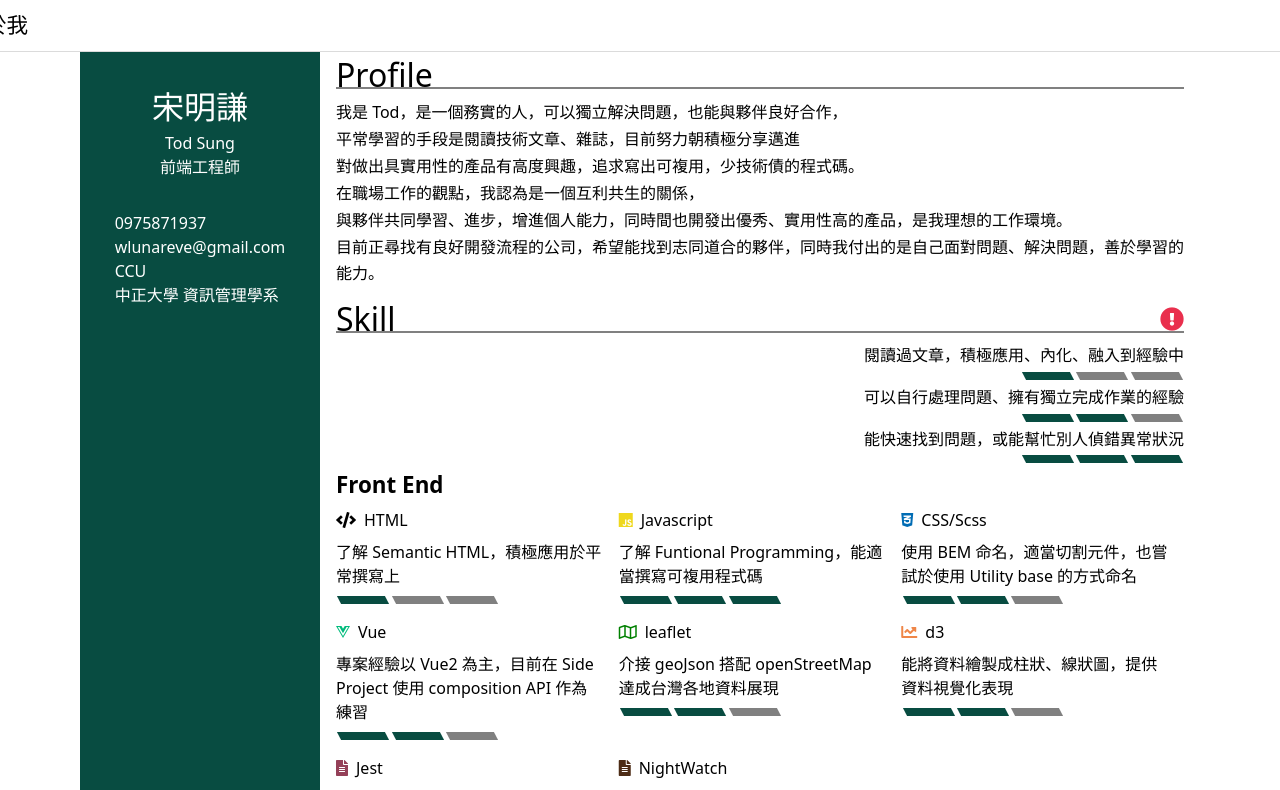
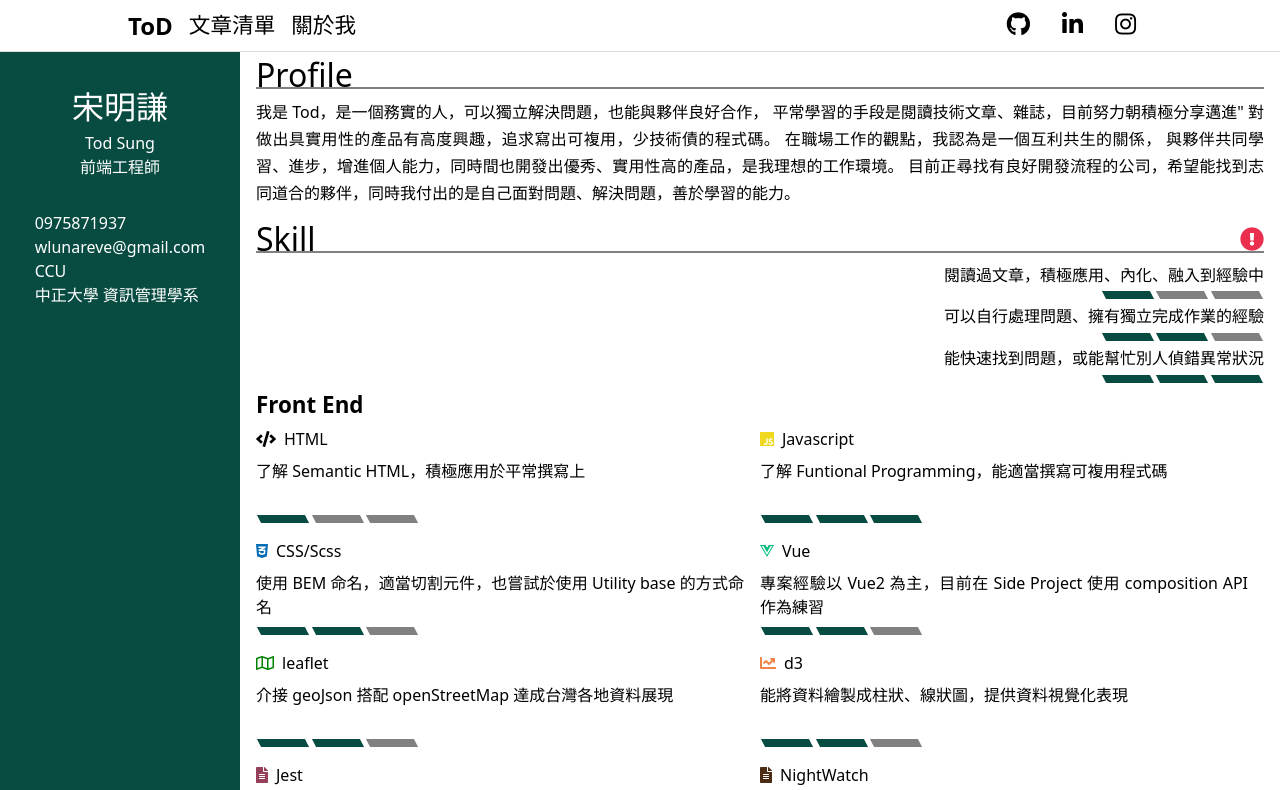
Before and after one commit to wlunareve/archive-wlunareve.github.io, a Vue app in the folder code/: page /cv in a window 1280 px wide. Shown: the top 790 px of the page. Built offline with nearby package versions, Linux system fonts and the light colour scheme.

Commit message:
feat: add rough rwd

```diff
--- a/code/src/App.vue
+++ b/code/src/App.vue
@@ -26,6 +26,7 @@
   .wrapper {
     display: flex;
     justify-content: center;
+    text-align: justify;
     // font-family: "Inter", "Roobert", "Helvetica Neue", Helvetica, Arial, sans-serif;
     // -webkit-font-smoothing: antialiased;
     // -moz-osx-font-smoothing: grayscale;
@@ -34,10 +35,11 @@
   .content {
     position: relative;
     margin-top: 3.2rem;
-    width: 1680px;
+    width: 80vw;
+    max-width: 1680px;
 
     @include laptop {
-      width: 1120px;
+      width: 100vw;
     }
   }
 </style>
--- a/code/src/components/basic/navbar.vue
+++ b/code/src/components/basic/navbar.vue
@@ -56,6 +56,7 @@
 </script>
 
 <style lang="scss" scoped>
+  @import '../../css/RWD_mixin';
   @import '../../css/color';
 
   .nav {
@@ -63,7 +64,7 @@
     display: flex;
     align-items: center;
     justify-content: center;
-    width: 1680px;
+    width: 100vw;
     min-height: 3.25rem;
     border-bottom: 1px solid #dbdbdb;
     background: #fff;
@@ -77,7 +78,13 @@
     &__container {
       display: flex;
       justify-content: space-between;
-      width: 1680px;
+      width: 80vw;
+      max-width: 1680px;
+
+      @include mobile {
+        padding: 0 .5rem;
+        width: 100vw;
+      }
     }
 
     &__social-media {
@@ -105,5 +112,9 @@
   .icon {
     padding: 0 1rem;
     font-size: 1.5rem;
+
+    @include mobile {
+      font-size: 1rem;
+    }
   }
 </style>
--- a/code/src/components/cv/content.vue
+++ b/code/src/components/cv/content.vue
@@ -7,11 +7,14 @@
         Profile
       </h1>
       <p
-        v-for="(profileContent, index) in profileContents"
-        :key="index"
         class="profile__content"
       >
-        {{ profileContent }}
+        我是 Tod，是一個務實的人，可以獨立解決問題，也能與夥伴良好合作，
+        平常學習的手段是閱讀技術文章、雜誌，目前努力朝積極分享邁進"
+        對做出具實用性的產品有高度興趣，追求寫出可複用，少技術債的程式碼。
+        在職場工作的觀點，我認為是一個互利共生的關係，
+        與夥伴共同學習、進步，增進個人能力，同時間也開發出優秀、實用性高的產品，是我理想的工作環境。
+        目前正尋找有良好開發流程的公司，希望能找到志同道合的夥伴，同時我付出的是自己面對問題、解決問題，善於學習的能力。
       </p>
     </section>
 
@@ -378,6 +381,14 @@
     &__wrapper {
       display: grid;
       grid-template-columns: repeat(3, 1fr);
+
+      @include laptop {
+        grid-template-columns: repeat(2, 1fr);
+      }
+
+      @include mobile {
+        grid-template-columns: 1fr;
+      }
     }
 
     &__level {
--- a/code/src/views/cv.vue
+++ b/code/src/views/cv.vue
@@ -20,10 +20,16 @@
 </script>
 
 <style lang="scss" scoped>
+  @import '../css/RWD_mixin';
+
   .cv {
     display: grid;
     grid-template-columns: 15rem 1fr;
     max-width: 1280px;
     height: calc(100vh - 3.25rem);
+
+    @include mobile {
+      grid-template-columns: 1fr;
+    }
   }
 </style>
--- a/code/src/views/markdown/page.vue
+++ b/code/src/views/markdown/page.vue
@@ -27,7 +27,6 @@
     },
 
     // TODO
-    // 解決線上 static file 的問題
     // 增加 list 篩選跟分頁
     // RWD
     // 寫一篇相關文章，說明如何將 markdown 的內容顯示在私人部落格
```
